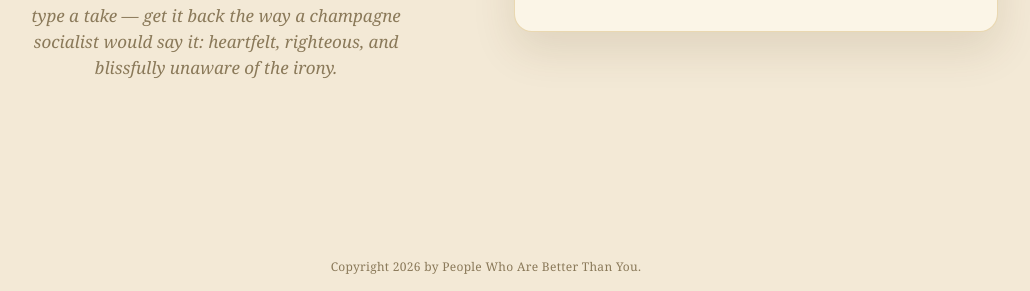
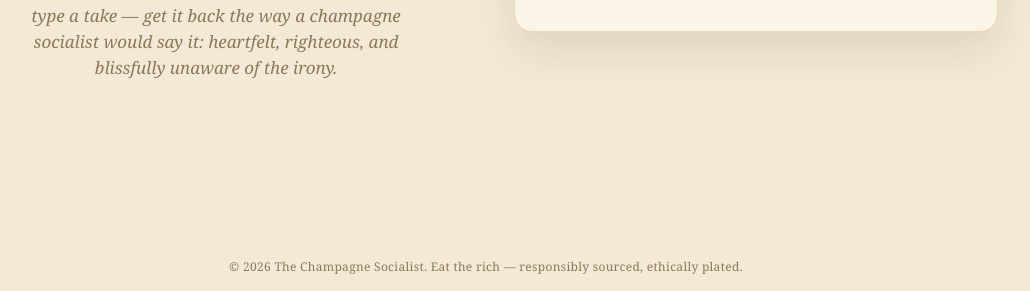
Before and after one commit to craiggrella/champagnesocialist, a website: page public/index.html in a window 1280 px wide. Shown: the part 509-800 px from the top of the page, without its empty margins (154-1184 px from the left). Drawn offline with Linux system fonts and the light colour scheme.

Commit message:
Snarkier footer: 'Eat the rich — responsibly sourced, ethically plated.'

```diff
--- a/public/index.html
+++ b/public/index.html
@@ -287,7 +287,7 @@
     </section>
   </main>
 
-  <footer class="disclaimer">Copyright 2026 by People Who Are Better Than You.</footer>
+  <footer class="disclaimer">© 2026 The Champagne Socialist. Eat the rich — responsibly sourced, ethically plated.</footer>
 
   <script>
     const inputText = document.getElementById('input-text');
```
